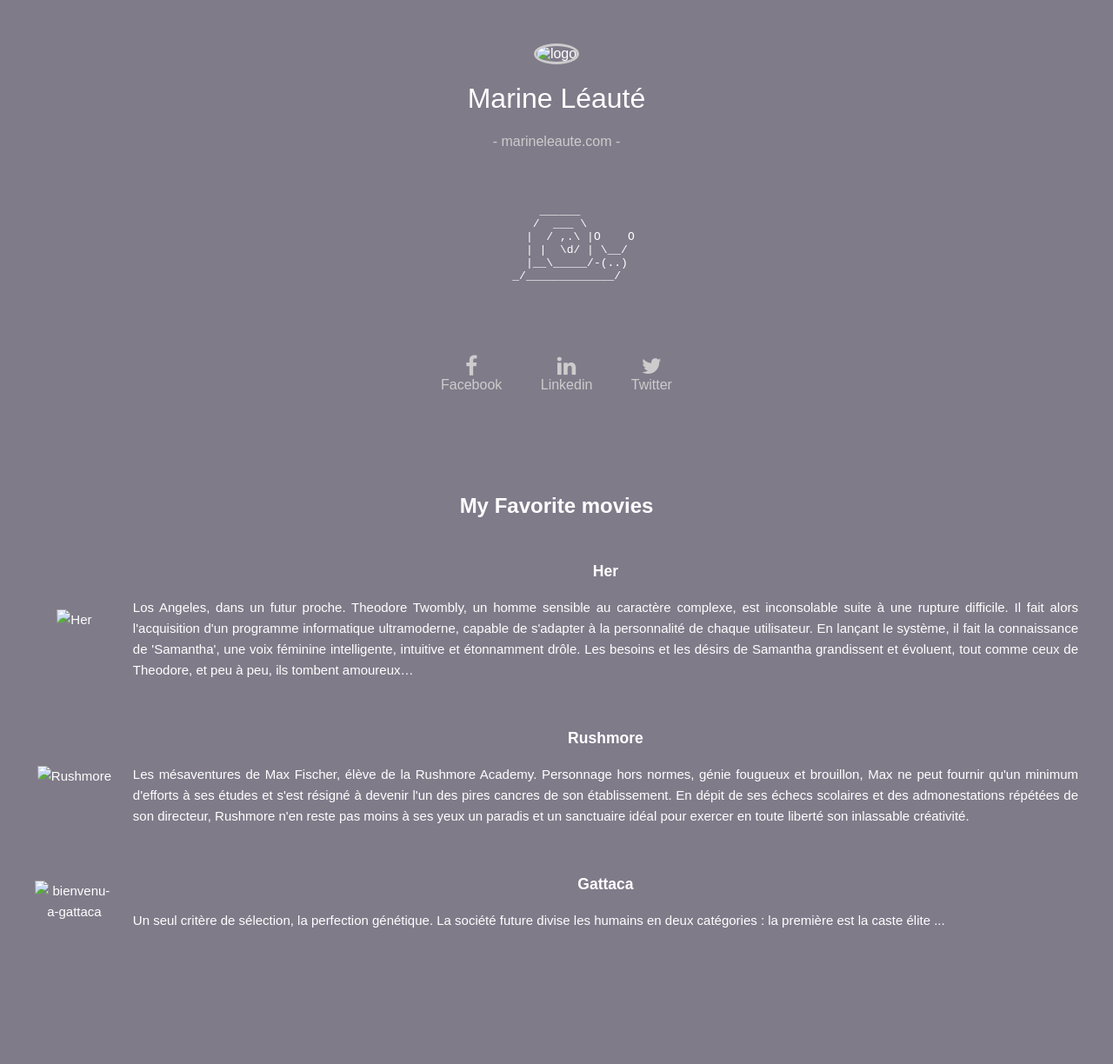
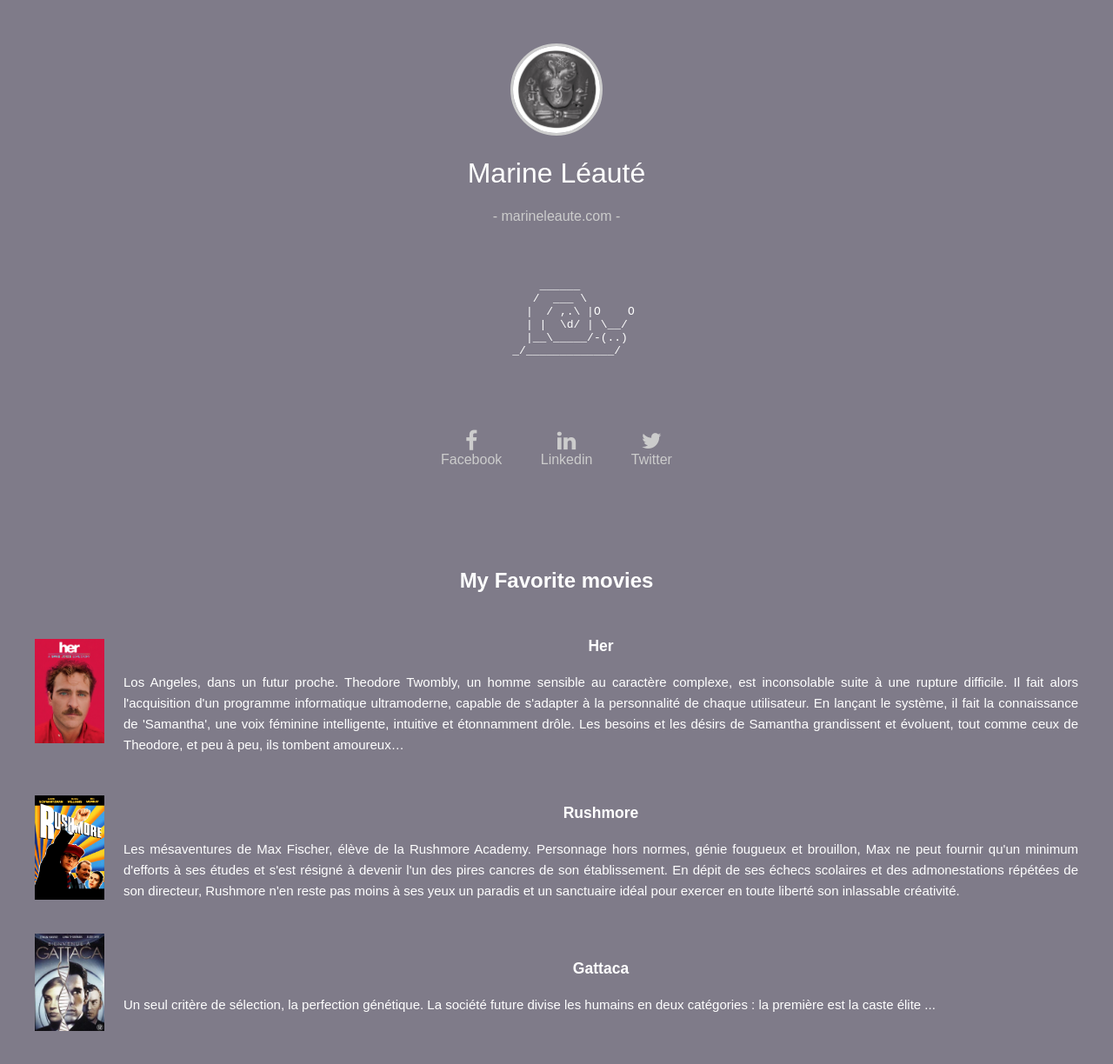
Before and after one commit to mleaute/profile, a plain HTML site: page index.html in a window 1280 px wide. Shown: the whole page at 87% size. Before the commit the page ends 1138 px from the top, so only its background shows below. Drawn offline with Linux system fonts and the light colour scheme; the site is published under a folder, as on GitHub Pages, so addresses that start at the root find nothing; a web font is replaced by a local one.

Commit message:
Update index.html

```diff
--- a/index.html
+++ b/index.html
@@ -12,7 +12,7 @@
 <body>
   <div class="container">
     <div class="card text-center">
-      <img src="/images/logo.jpg" id="img-profile" class="img-circle" width="300px" alt="logo" >
+      <img src="images/logo.jpg" id="img-profile" class="img-circle" width="300px" alt="logo" >
       <h1>Marine Léauté</h1>
       <a href="marineleaute.com">- marineleaute.com -</a>
     </div>
@@ -53,7 +53,7 @@
       <tbody>
         <tr>
           <td>
-            <img src="/images/her-movie.jpg" width="300px" alt="Her">
+            <img src="images/her-movie.jpg" width="300px" alt="Her">
           </td>
           <td>
             <h3>Her</h3>
@@ -62,7 +62,7 @@
         </tr>
         <tr>
           <td>
-            <img src="/images/Rushmore.jpg" width="300px" alt="Rushmore">
+            <img src="images/Rushmore.jpg" width="300px" alt="Rushmore">
           </td>
           <td>
             <h3>Rushmore</h3>
@@ -71,7 +71,7 @@
         </tr>
         <tr>
           <td>
-            <img src="/images/bienvenue-a-gattaca.jpg" width="300px" alt="bienvenu-a-gattaca">
+            <img src="images/bienvenue-a-gattaca.jpg" width="300px" alt="bienvenu-a-gattaca">
           </td>
           <td>
             <h3>Gattaca</h3>
```
